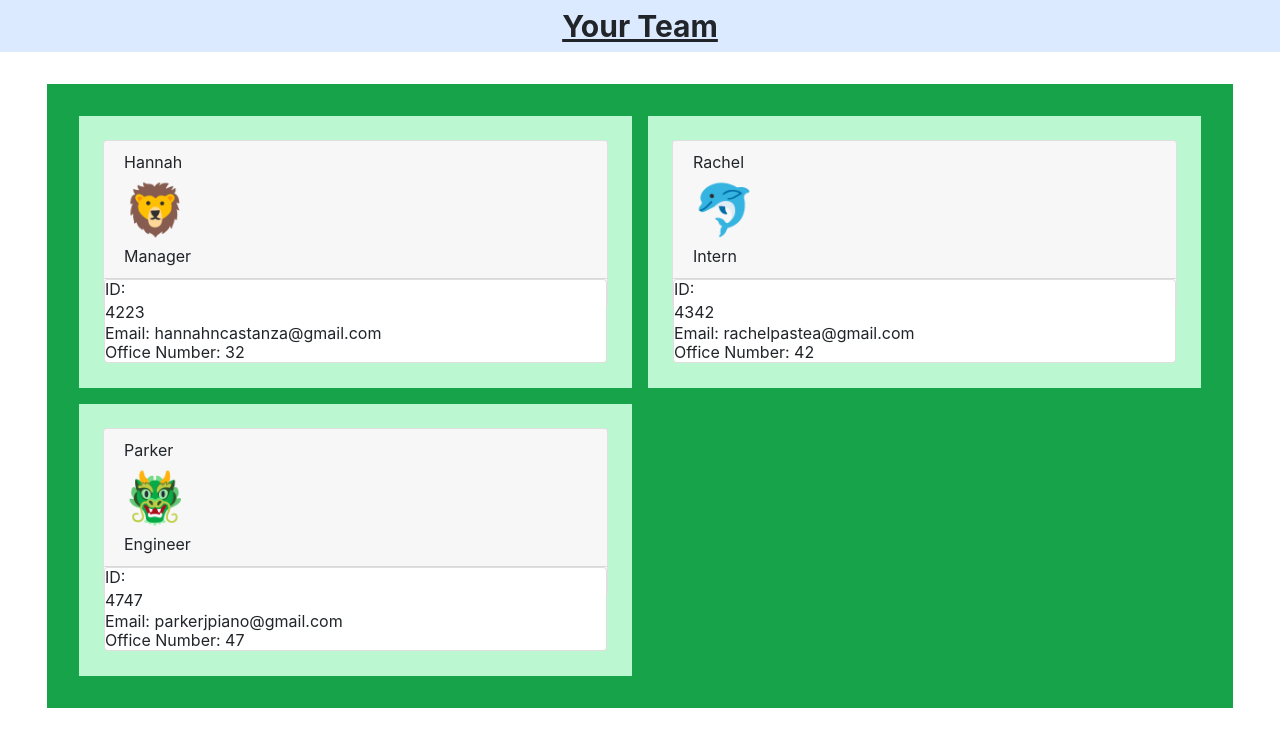
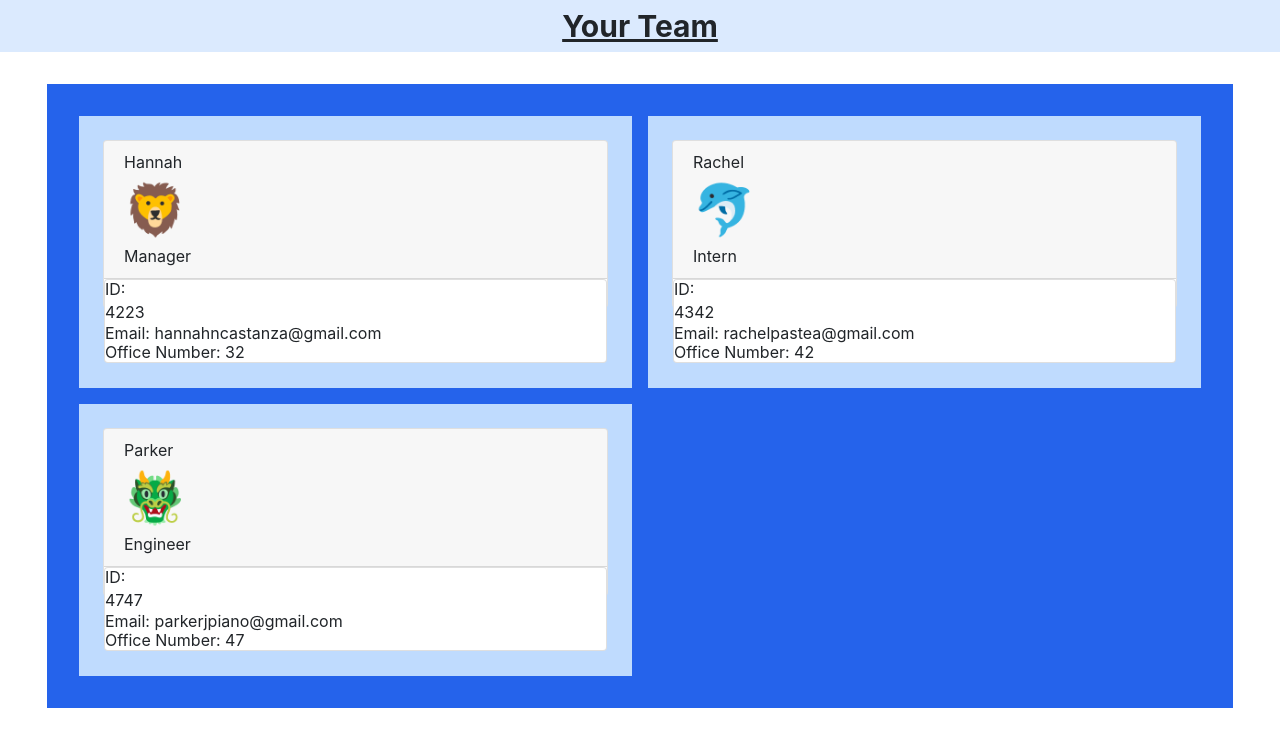
Before and after one commit to parkerjustice/YourTeam, a plain HTML site: page index.html in a window 1280 px wide. Drawn offline with nearby package versions, Linux system fonts and the light colour scheme.

Commit message:
added tailwind

```diff
--- a/index.html
+++ b/index.html
@@ -16,9 +16,9 @@
     </header>
     <main>
         <div class="container">
-            <div class ="m-8 p-8 grid bg-green-600 grid-cols-2
+            <div class ="m-8 p-8 grid bg-blue-600 grid-cols-2
             grid-flow-row gap-4 auto-rows-auto" id="team-row">
-                <div class="p-4 bg-green-200">
+                <div class="p-4 bg-blue-200">
                     <div class="card h-75">
                         <div class="card-header">
                 <h3>Hannah</h3>
@@ -33,7 +33,7 @@
 
 </div>
                 </div>
-                <div class="p-4 bg-green-200">
+                <div class="p-4 bg-blue-200">
                     <div class="card h-75">
                         <div class="card-header">
                 <h3>Rachel</h3>
@@ -48,7 +48,7 @@
 
 </div>
                 </div>
-                <div class="p-4 bg-green-200">
+                <div class="p-4 bg-blue-200">
                     <div class="card h-75">
                         <div class="card-header">
                 <h3>Parker</h3>
```
